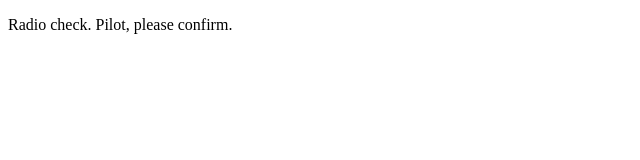
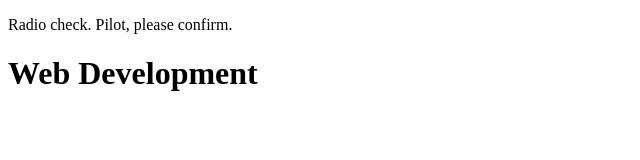
Before and after one commit to rinashovik/communication-log, a plain HTML site: page communication-log-pilot/index.html in a window 1280 px wide. Shown: the whole page, without its empty margins (0-640 px from the left). Drawn offline with Linux system fonts and the light colour scheme.

Commit message:
made change

```diff
--- a/communication-log-pilot/index.html
+++ b/communication-log-pilot/index.html
@@ -1,6 +1,21 @@
 <!DOCTYPE html>
 <html>
+
    <body>
       <p>Radio check. Pilot, please confirm.</p>
+<h1>  Web Development</h>
+
+
+
+
+
+
+
+
+
+
+
+
    </body>
+
 </html>
```
